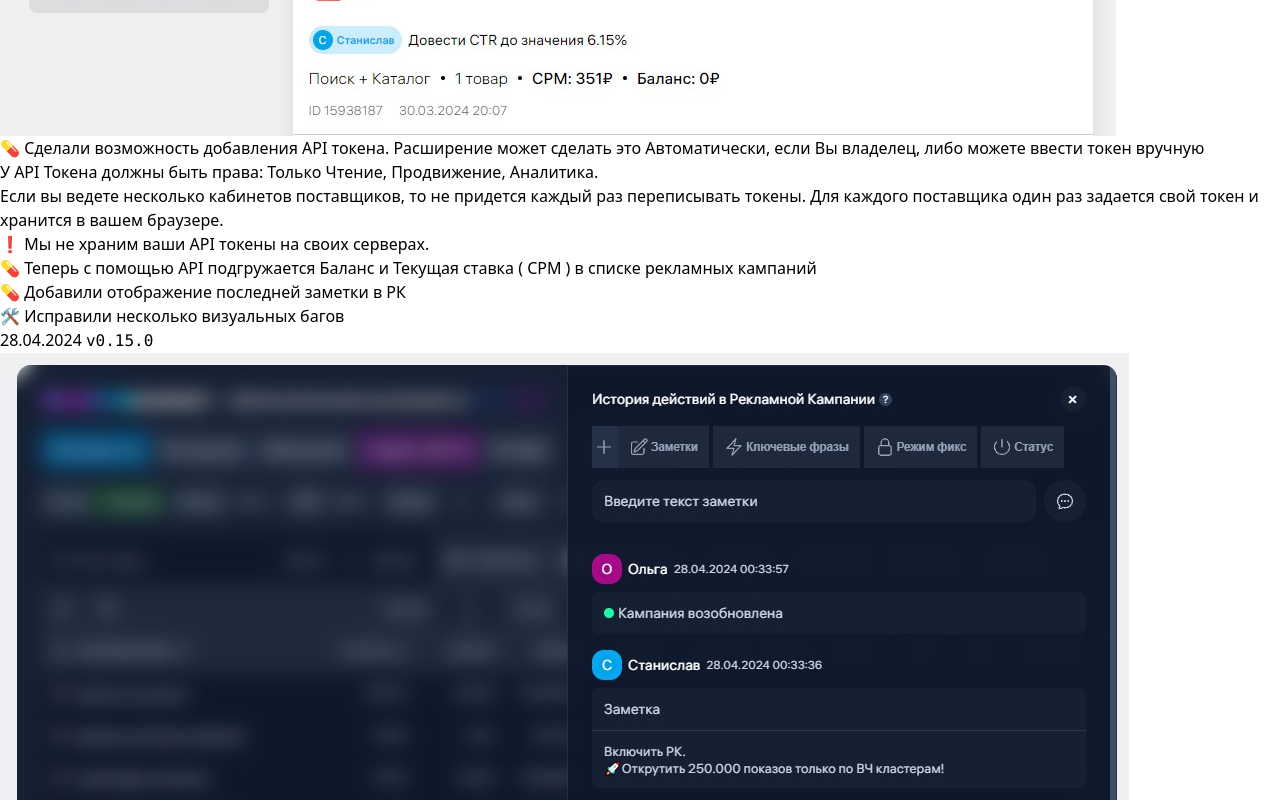
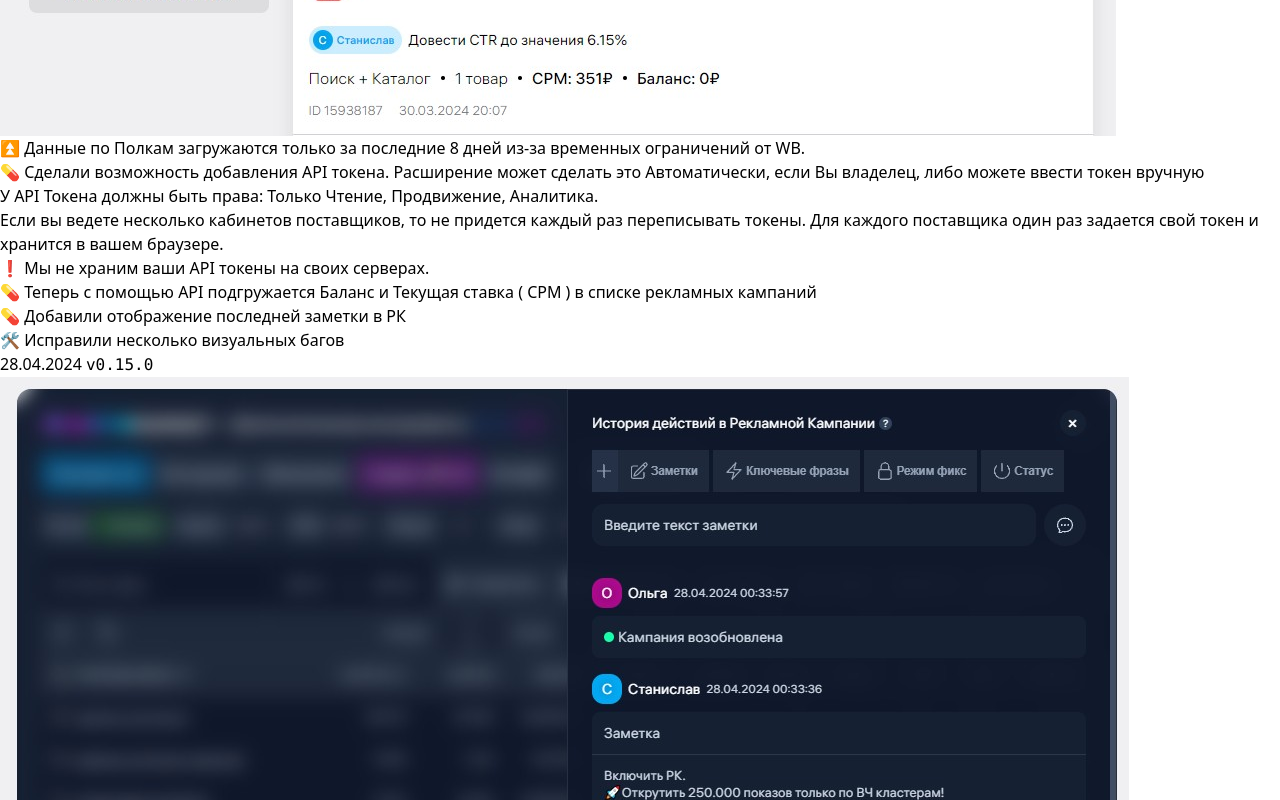
Before and after one commit to wbmeter/docs, a Next.js app: page /extension/updates in a window 1280 px wide. Shown: the part 1280-2080 px from the top of the page. Built offline with nearby package versions, Linux system fonts and the light colour scheme.

Commit message:
add forgotten changes

```diff
--- a/pages/extension/updates.mdx
+++ b/pages/extension/updates.mdx
@@ -9,6 +9,8 @@
 
 ![](/extension-updates/52.jpg)
 ![](/extension-updates/53.jpg)
+
+⏫ Данные по Полкам загружаются только за последние 8 дней из-за временных ограничений от WB.
 
 💊 Сделали возможность добавления API токена. Расширение может сделать это Автоматически, если Вы владелец, либо можете ввести токен вручную
 
```
